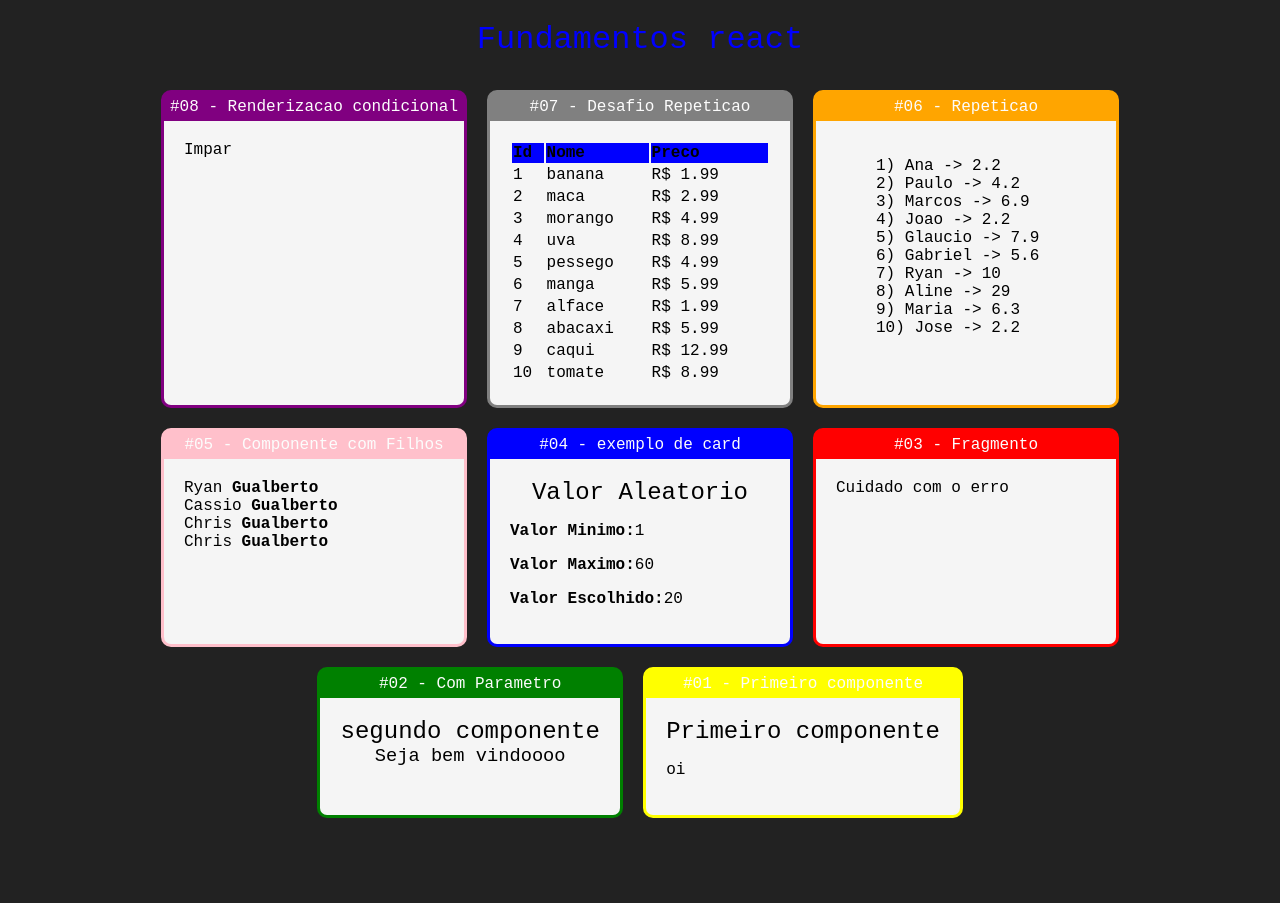
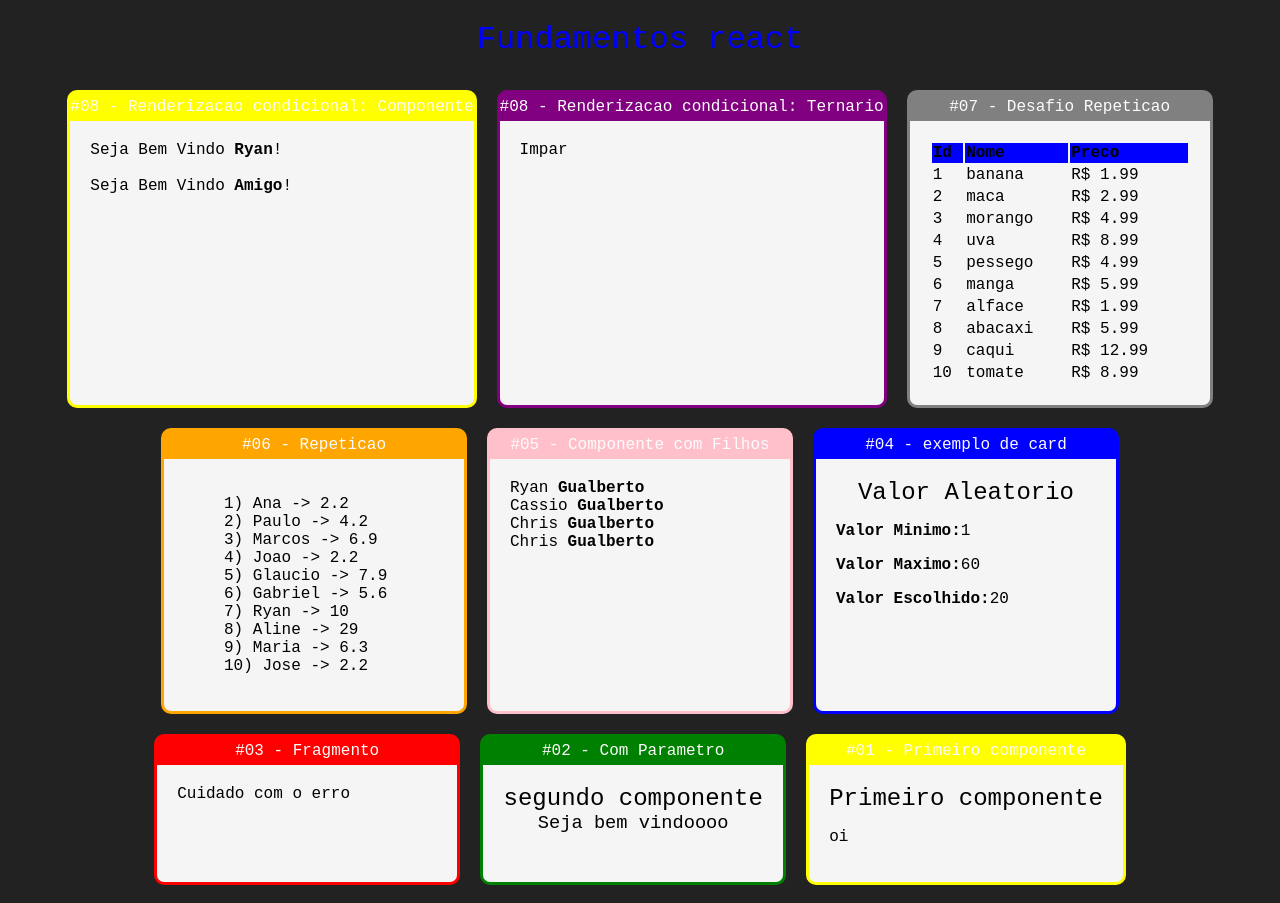
Before and after one commit to RyanGualberto/fundamentos-react, a React (Create React App) app: page / in a window 1280 px wide. Before the commit the page ends 836 px from the top, so only its background shows below. Built offline with nearby package versions, Linux system fonts and the light colour scheme; the HTML template or start-up script is replaced by a standard one.

Commit message:
s2a31: conditional render #2

```diff
--- a/src/App.jsx
+++ b/src/App.jsx
@@ -9,6 +9,7 @@
 import ListaAlunos from './components/repeticao/ListaAlunos';
 import TabelaProduto from './components/repeticao/TabelaProduto.jsx'
 import ParOuImpar from './components/conditions/ParOuImpar'
+import UsuarioInfo from './components/conditions/UsuarioInfo';
 
 
 import './App.css'
@@ -20,7 +21,12 @@
             { tag }
             <div className='card-group'>
 
-            <Card titulo="#08 - Renderizacao condicional" color="purple">
+            <Card titulo="#08 - Renderizacao condicional: Componente" color="yellow">
+                <UsuarioInfo usuario={{nome: 'Ryan'}}/>
+                <UsuarioInfo usuario={{email: 'Ryan'}}/>
+            </Card>
+
+            <Card titulo="#08 - Renderizacao condicional: Ternario" color="purple">
                 <ParOuImpar numero={21}></ParOuImpar>
             </Card>
 
--- /dev/null
+++ b/src/components/conditions/If.js
@@ -0,0 +1,7 @@
+export default props => {
+    if (props.test) {
+        return props.children
+    } else {
+        return false
+    }
+}
--- /dev/null
+++ b/src/components/conditions/UsuarioInfo.jsx
@@ -0,0 +1,16 @@
+import React from "react";
+import If from './If'
+export default props => {
+    const usuario = props.usuario || {}
+    return (
+        <div>
+            <If test={usuario && usuario.nome}>
+            Seja Bem Vindo <strong>{usuario.nome}</strong>!
+            </If>
+            <br />
+            <If test={!usuario || !usuario.nome}>
+            Seja Bem Vindo <strong>Amigo</strong>!
+            </If>
+        </div>
+    )
+}
```
